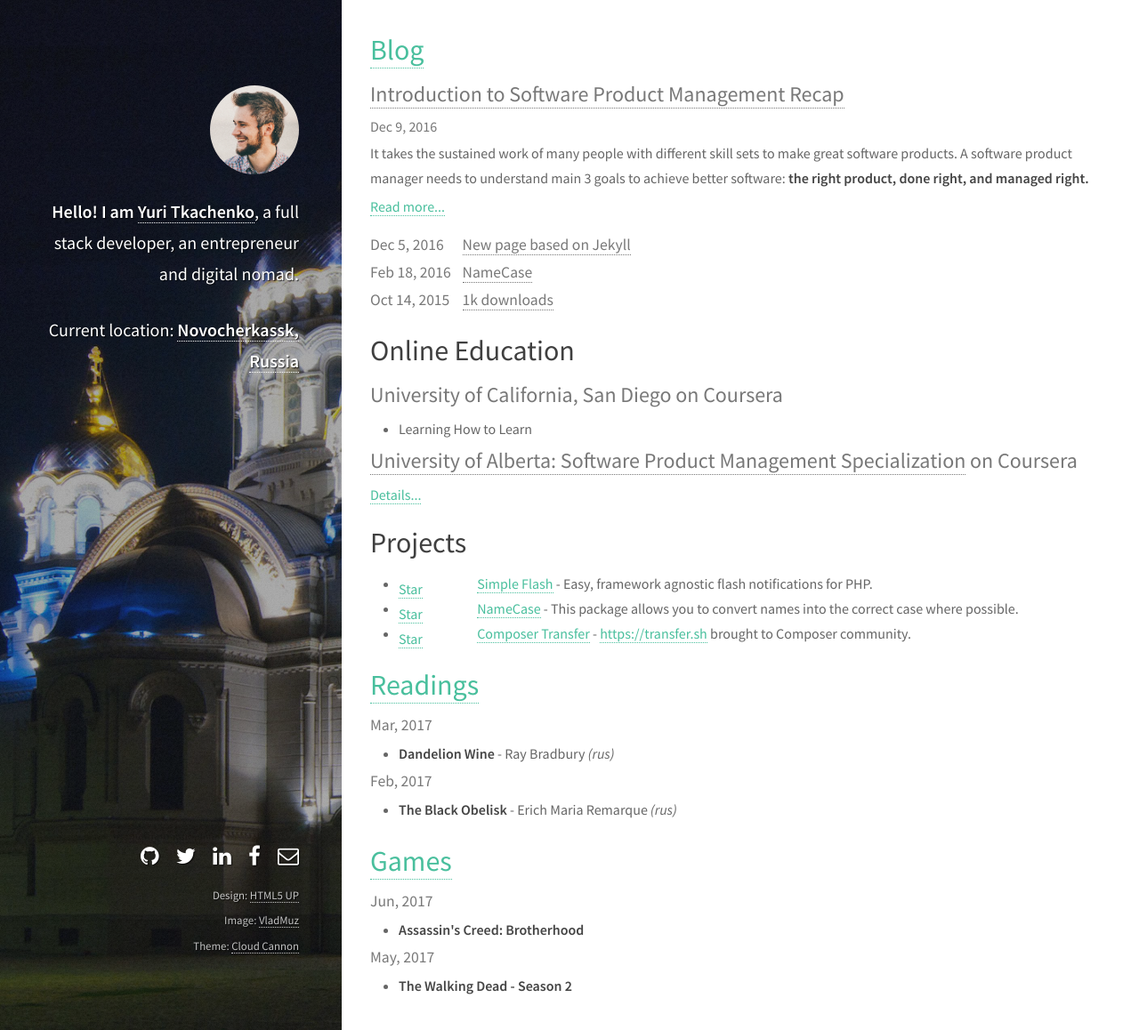
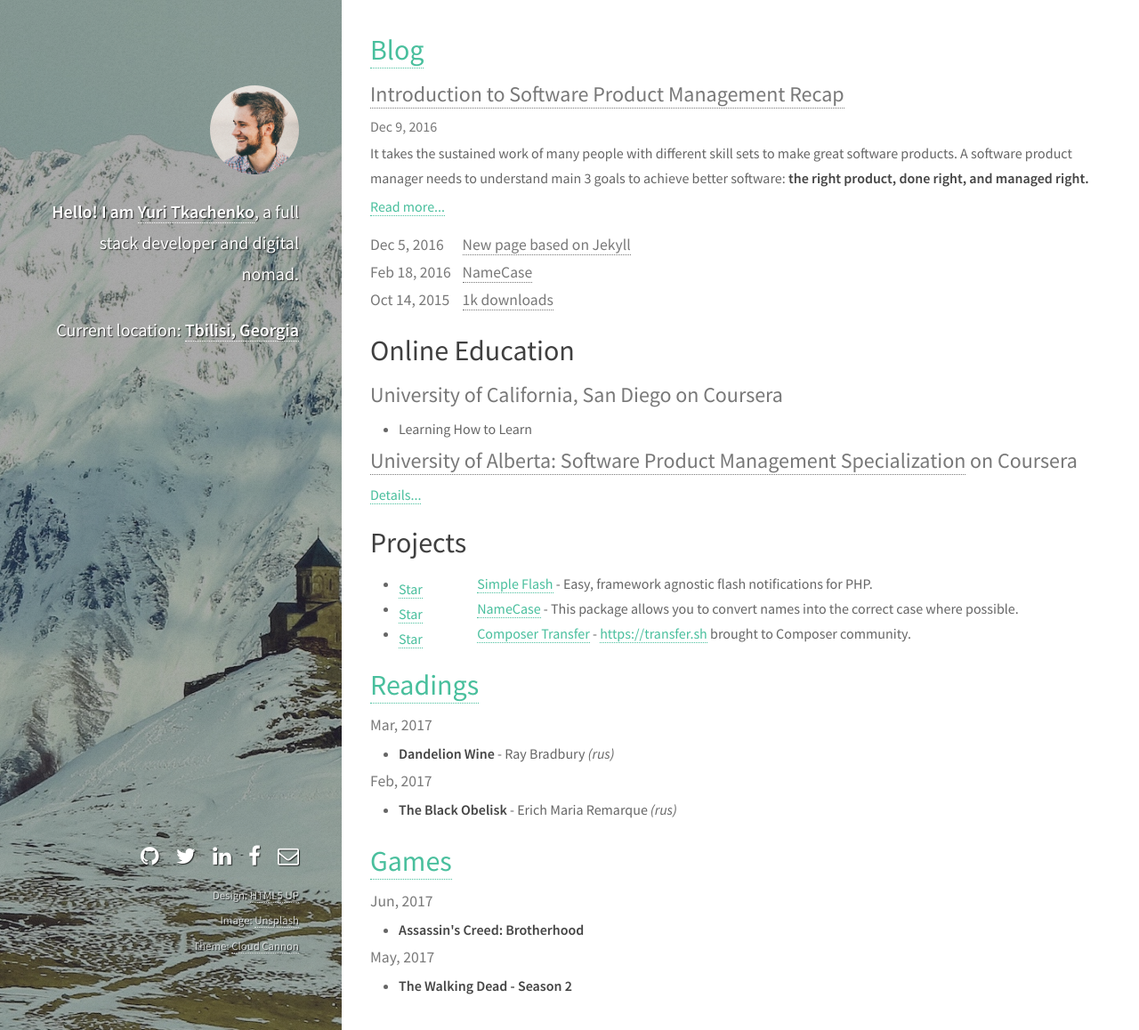
Before and after one commit to tamtamchik/tamtamchik.github.io, a Jekyll site: the page built from index.html, in a window 1280 px wide and 1158 px high. Shown: the whole window at 89% size. Built offline with Jekyll 4.4.1, drawn with Linux system fonts in a browser that asks for light colours.

Commit message:
moved to geo

```diff
--- a/_config.yml
+++ b/_config.yml
@@ -16,10 +16,7 @@
 title: Yuri Tkachenko
 email: me@tamtamchika.net
 
-description: > # this means to ignore newlines until "baseurl:"
-  Write an awesome description for your new site here. You can edit this
-  line in _config.yml. It will appear in your document head meta (for
-  Google search results) and in your feed.xml site description.
+description: ""
 baseurl: "" # the subpath of your site, e.g. /blog
 url: "" # the base hostname & protocol for your site, e.g. http://example.com
 
@@ -28,8 +25,8 @@
 linkedin_username:    tamtamchik
 facebook_username:    tamtamchik
 
-location: Novocherkassk, Russia
-location_coordinates: Novocherkassk+Russia
+location: Tbilisi, Georgia
+location_coordinates: Tbilisi+Georgia
 
 # Build settings
 markdown: kramdown
--- a/_layouts/default.html
+++ b/_layouts/default.html
@@ -23,7 +23,7 @@
     <header id="header">
         <a href="/" class="image avatar"><img src="/images/avatar.jpg" alt="" /></a>
         <h1><strong>Hello! I am <a href="/">Yuri Tkachenko</a></strong>,<br />
-          a full stack developer, an entrepreneur<br/> and digital nomad.</h1>
+          a full stack developer and digital nomad.</h1>
         <br / >
         <h1>Current location: <strong>
           <a target="_blank" href="http://maps.google.com/?q={{ site.location }}">{{ site.location }}</a></strong></h1>
@@ -94,7 +94,7 @@
 
         <ul class="copyright">
             <li>Design: <a href="http://html5up.net">HTML5 UP</a></li>
-            <li>Image: <a href="https://vladmuz.ru/">VladMuz</a></li>
+            <li>Image: <a href="https://unsplash.com">Unsplash</a></li>
             <li>Theme: <a href="http://cloudcannon.com">Cloud Cannon</a></li>
         </ul>
     </footer>
```
Also changed, not shown: images/bg.jpg, images/bg_novoch.jpg (added).
